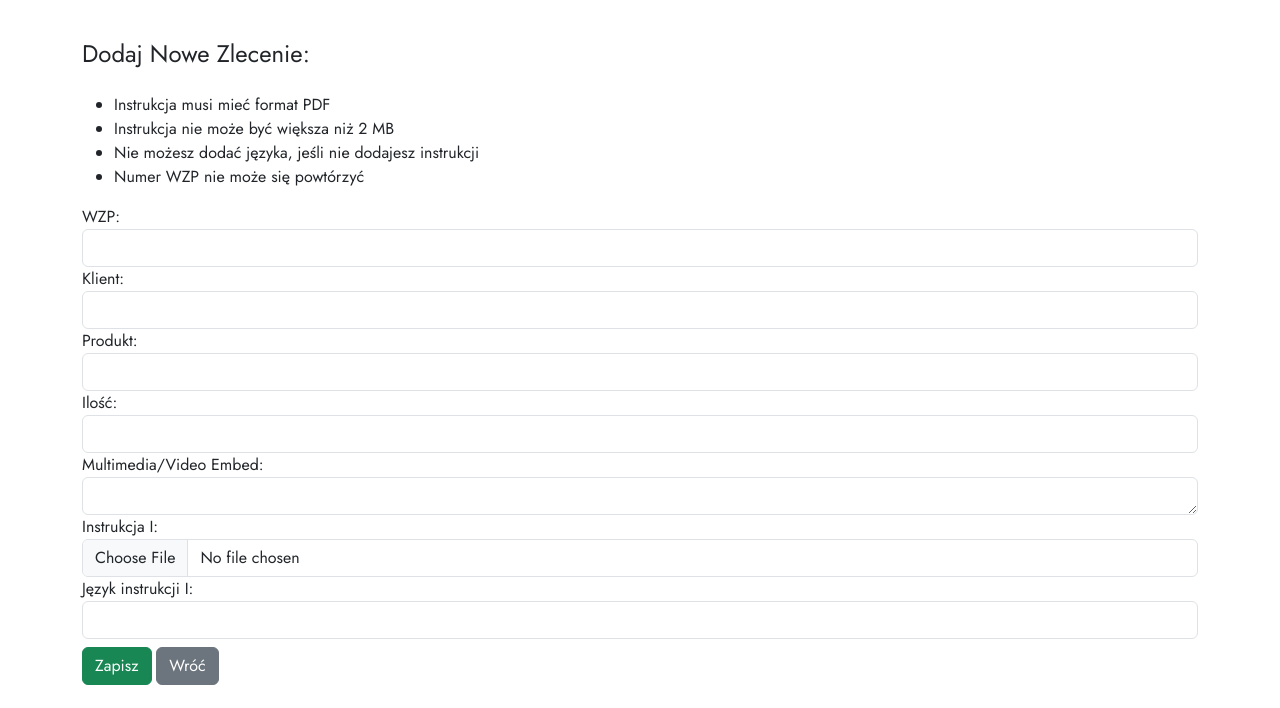
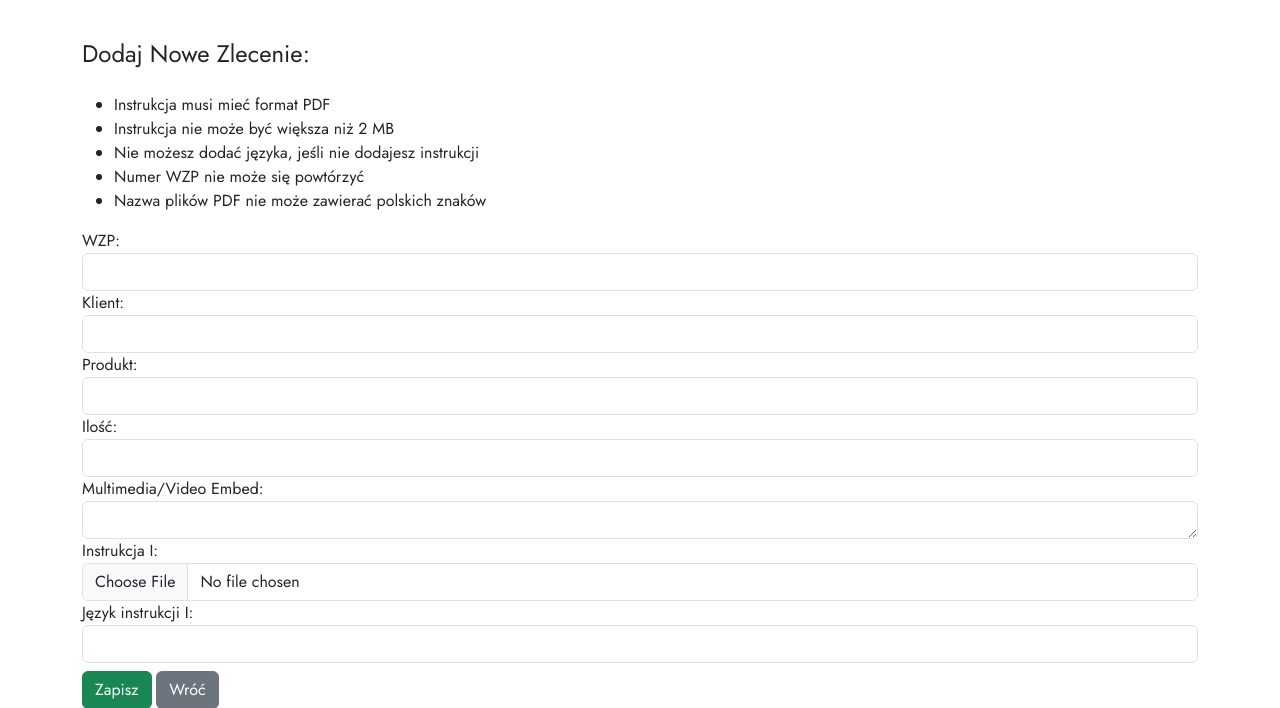
Before and after one commit to Klewiu/ManualsQR, a Django app: page /add/ in a window 1280 px wide. Shown: the part 95-803 px from the top of the page. Before the commit the page ends 780 px from the top, so only its background shows below. Run offline with Django 4.2, Linux system fonts and the light colour scheme; the visitor is signed in with stand-in values (Sample User, id 1); data that the repository does not hold is empty; some libraries are stand-ins or nearby versions.

Commit message:
add PL special characters check for PDF filename, throw error if PL characters in name

```diff
--- a/src/qr/forms.py
+++ b/src/qr/forms.py
@@ -1,4 +1,5 @@
 from django import forms
+import re
 from .models import Order
 from django.core.exceptions import ValidationError
 
@@ -18,9 +19,20 @@ class OrderForm(forms.ModelForm):
         model = Order
         fields = ['orderTag','orderCompany','orderName','orderQuantity','video', 'file','fileLanguage','file2','file2Language','file3','file3Language','file4','file4Language']
 
+    def has_polish_characters(self, text):
+        # Regular expression to match Polish special characters
+        pattern = r'[ąćęłńóśźżĄĆĘŁŃÓŚŹŻ]'
+        return bool(re.search(pattern, text))
 
     def clean(self):
         cleaned_data = super().clean()
+
+        for field_name in ['file', 'file2', 'file3', 'file4']:
+            file = cleaned_data.get(field_name)
+            if file and self.has_polish_characters(file.name):
+                raise forms.ValidationError(
+                    f'Nazwa pliku "{file.name}" nie może zawierać polskich znaków!'
+                )
 
         if cleaned_data.get('fileLanguage') and not cleaned_data.get('file'):
             raise ValidationError("Nie możesz dodać języka bez wgranego pliku")
--- a/src/qr/templates/qr/add_order.html
+++ b/src/qr/templates/qr/add_order.html
@@ -10,6 +10,7 @@
       <li class="text-sm">Instrukcja nie może być większa niż 2 MB</li>
       <li class="text-sm">Nie możesz dodać języka, jeśli nie dodajesz instrukcji</li>
       <li class="text-sm">Numer WZP nie może się powtórzyć</li>
+      <li class="text-sm">Nazwa plików PDF nie może zawierać polskich znaków</li>
     </ul>
     <form method="post" enctype="multipart/form-data">
       {% csrf_token %}
--- a/src/qr/templates/qr/update_order.html
+++ b/src/qr/templates/qr/update_order.html
@@ -9,6 +9,8 @@
       <li class="text-sm">Instrukcja musi mieć format PDF</li>
       <li class="text-sm">Instrukcja nie może być większa niż 2 MB</li>
       <li class="text-sm">Nie możesz dodać języka, jeśli nie dodajesz instrukcji</li>
+      <li class="text-sm">Numer WZP nie może się powtórzyć</li>
+      <li class="text-sm">Nazwa plików PDF nie może zawierać polskich znaków</li>
     </ul>
     <form method="post" enctype="multipart/form-data">
       {% csrf_token %}
--- a/src/qr/views.py
+++ b/src/qr/views.py
@@ -137,7 +137,7 @@ def add_order(request):
             for key in ['fileLanguage', 'file2Language', 'file3Language', 'file4Language']:
                 form.data[key] = ''
             messages.error(request,
-                           "Coś poszło nie tak! Pole języka musi być puste, jeśli nie wgrywasz pliku. Właściwy format to PDF do 2 MB. Nie może być 2 takich samych zleceń WZP.")
+                           "Błąd! Pole języka musi być puste, jeśli nie wgrywasz pliku. Właściwy format to PDF do 2 MB. WZP nie może się powtarzać. Nazwa pliku PDF nie może zawierać polskich znaków.")
     else:
         form = OrderForm()
     return render(request, 'qr/add_order.html', {'form': form})
@@ -179,7 +179,7 @@ def update_order(request, order_uuid):
             messages.success(request, "Zaktualizowano Zlecenie!")
             return redirect('order_detail', order_uuid=order.url)
         else:
-            messages.error(request, "Coś poszło nie tak! Pole języka musi być puste, jeśli nie wgrywasz pliku. Właściwy format to PDF do 2 MB.")
+            messages.error(request, "Błąd! Pole języka musi być puste, jeśli nie wgrywasz pliku. Właściwy format to PDF do 2 MB. WZP nie może się powtarzać. Nazwa pliku PDF nie może zawierać polskich znaków.")
     else:
         form = OrderForm(instance=order)
     return render(request, 'qr/update_order.html', {'form': form})
```
